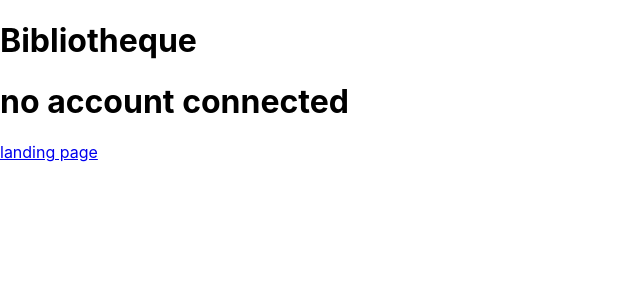
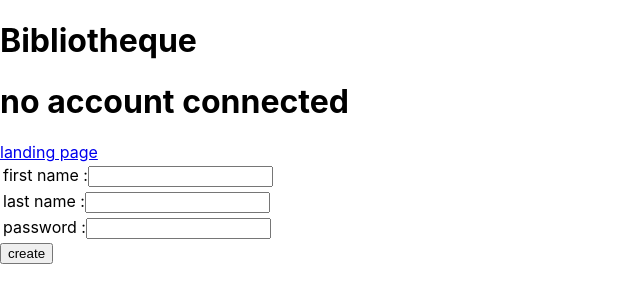
Before and after one commit to ManoloRacine/manoloracinetp4, a React (Create React App) app in the folder tp4-spring-boot/tp4react/: page /createClient in a window 1280 px wide. Shown: the top 302 px of the page, without its empty margins (0-640 px from the left). Built offline with nearby package versions, Linux system fonts and the light colour scheme; no server answers.

Commit message:
ajout de la fonctionnalité pour créer un client

```diff
--- a/tp4-spring-boot/tp4react/src/App.js
+++ b/tp4-spring-boot/tp4react/src/App.js
@@ -8,6 +8,7 @@ import EmployeePage from "./components/EmployeePage";
 import CreateDVD from "./components/CreateDVD";
 import CreateCD from "./components/CreateCD";
 import CreateBook from "./components/CreateBook";
+import CreateClient from "./components/CreateClient";
 
 function App() {
     const [accounts, setAccounts] = useState([]) ;
@@ -129,6 +130,19 @@ function App() {
         setDocuments([...documents, data]) ;
     }
 
+    const createClient = async (client) => {
+        const res = await fetch('http://localhost:8081/createClient',
+            {
+                method : 'POST',
+                headers: {
+                    'Content-type' : 'application/json'
+                },
+                body : JSON.stringify(client)
+            });
+        const data = await res.json() ;
+        setAccounts([...accounts, data]) ;
+    }
+
   return (
     <div>
       <header>
@@ -145,6 +159,7 @@ function App() {
             <Route path='/createDVD' element={<CreateDVD createDvd={createDvd}/>}/>
             <Route path='/createCD' element={<CreateCD createCd={createCd}/>}/>
             <Route path='/createBook' element={<CreateBook createBook={createBook}/>}/>
+            <Route path='/createClient' element={<CreateClient createClient={createClient}/>}/>
         </Routes>
     </div>
   );
--- /dev/null
+++ b/tp4-spring-boot/tp4react/src/components/CreateClient.js
@@ -0,0 +1,54 @@
+import React from "react";
+
+const CreateClient = ({createClient}) => {
+
+    const submit = async (event) => {
+        event.preventDefault() ;
+        const form = document.querySelector('form') ;
+        let obj = Object.values(form).reduce((obj,field) => {
+            if (field.name !== "") {
+                obj[field.name] = field.value;
+            }
+            return obj ;
+        }, {}) ;
+        console.log(obj) ;
+
+        createClient(obj) ;
+    }
+
+    return (
+        <form onSubmit={submit}>
+            <table>
+                <tbody>
+                <tr>
+                    <td>
+                        <label>
+                            first name :
+                            <input type="text" name="firstName"/>
+                        </label>
+                    </td>
+                </tr>
+                <tr>
+                    <td>
+                        <label>
+                            last name :
+                            <input type="text" name="lastName"/>
+                        </label>
+                    </td>
+                </tr>
+                <tr>
+                    <td>
+                        <label>
+                            password :
+                            <input type="text" name="password"/>
+                        </label>
+                    </td>
+                </tr>
+                </tbody>
+            </table>
+            <input type="submit" value="create"/>
+        </form>
+    )
+}
+
+export default CreateClient;
--- a/tp4-spring-boot/tp4react/src/components/EmployeePage.js
+++ b/tp4-spring-boot/tp4react/src/components/EmployeePage.js
@@ -9,6 +9,8 @@ const EmployeePage = () => {
             <Link to='/createCD'>create CD</Link>
             <div></div>
             <Link to='/createDVD'>create DVD</Link>
+            <div></div>
+            <Link to='/createClient'>create client</Link>
         </div>
     )
 
```
Also changed, not shown: 1 other file (tests, documents, lock files or other folders).
